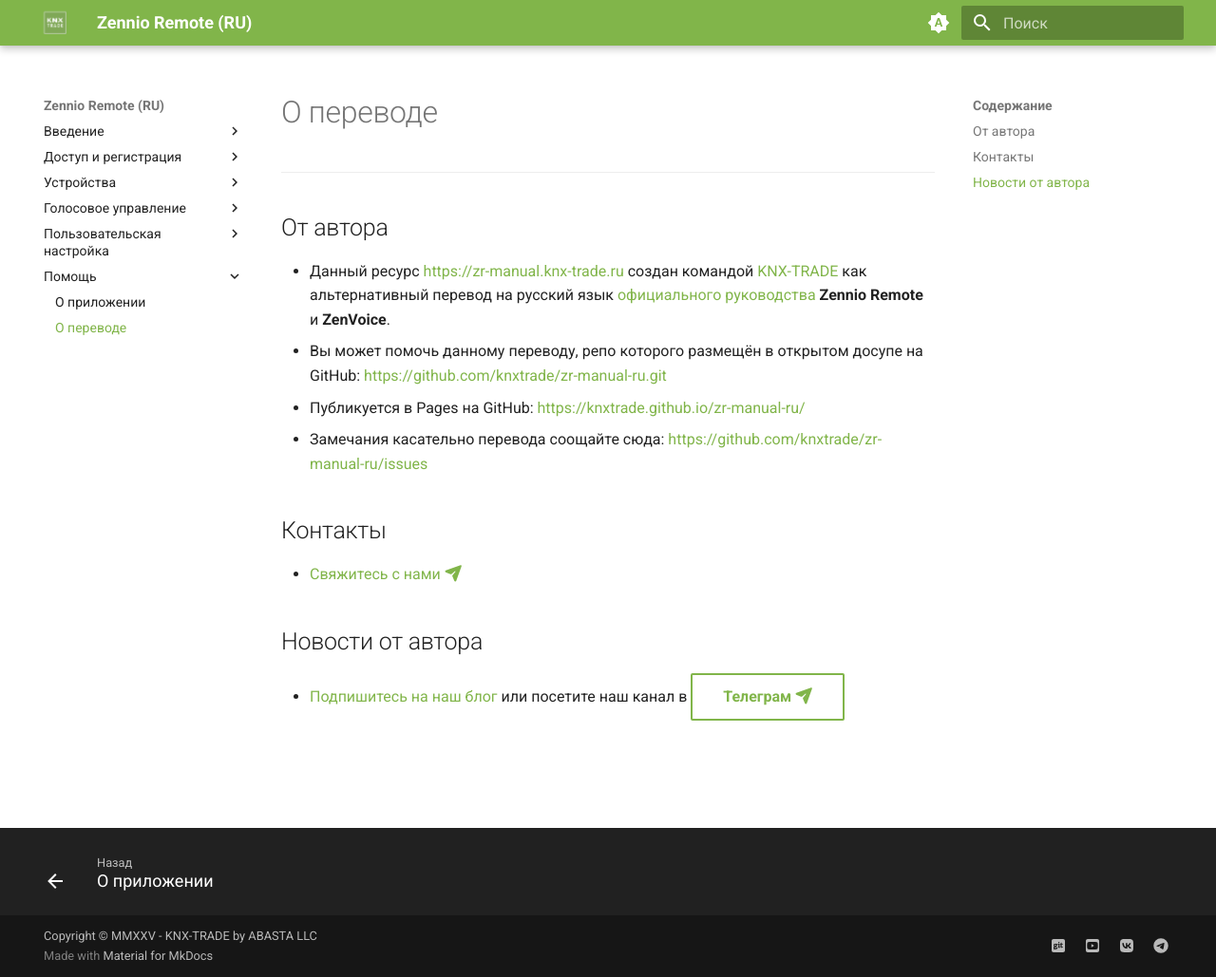
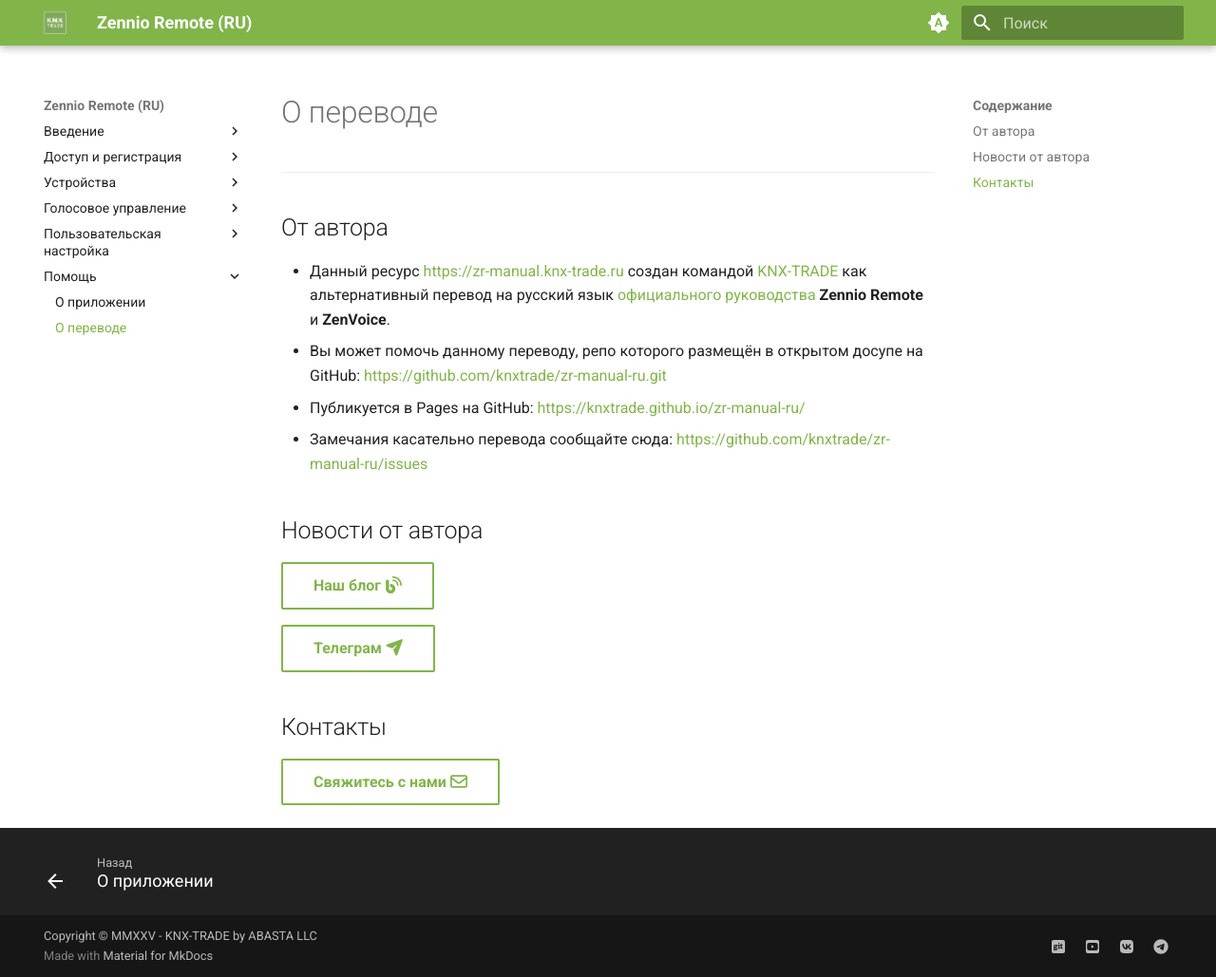
Before and after one commit to knxtrade/zr-manual-ru, an MkDocs documentation site: the page built from docs/help/translation.md, in a window 1280 px wide and 1029 px high. Shown: the whole window at 95% size. Built offline with MkDocs 1.6.1 and Material for MkDocs 9.7.7, drawn with Linux system fonts in a browser that asks for light colours; comment, search, counter and statistics services are not loaded.

Commit message:
(редакция) о переводе

```diff
--- a/docs/help/translation.md
+++ b/docs/help/translation.md
@@ -7,12 +7,14 @@
 - Данный ресурс [https://zr-manual.knx-trade.ru](https://zr-manual.knx-trade.ru) создан командой [KNX-TRADE](https://knx-trade.ru) как альтернативный перевод на русский язык [официального руководства](https://web.zennioremote.com/assets/zr-manual/) **Zennio Remote** и **ZenVoice**.
 - Вы может помочь данному переводу, репо которого размещён в открытом досупе на GitHub: [https://github.com/knxtrade/zr-manual-ru.git](https://github.com/knxtrade/zr-manual-ru.git)
 - Публикуется в Pages на GitHub: [https://knxtrade.github.io/zr-manual-ru/](https://knxtrade.github.io/zr-manual-ru/)
-- Замечания касательно перевода соощайте сюда: [https://github.com/knxtrade/zr-manual-ru/issues](https://github.com/knxtrade/zr-manual-ru/issues)
+- Замечания касательно перевода сообщайте сюда: [https://github.com/knxtrade/zr-manual-ru/issues](https://github.com/knxtrade/zr-manual-ru/issues)
+
+## Новости от автора
+
+[Наш блог :fontawesome-solid-blog:](https://knx-trade.ru/blog/news/alisa-vklyuchi-svet.html){ .md-button }
+
+[Телеграм :fontawesome-solid-paper-plane:](https://t.me/knxtrade_news){ .md-button }
 
 ## Контакты
 
-- [Свяжитесь с нами :fontawesome-solid-paper-plane:](https://abasta.ru/contactus)
-
-## Новости от автора
-
-- [Подпишитесь на наш блог](https://knx-trade.ru/blog/news/alisa-vklyuchi-svet.html) или посетите наш канал в [Телеграм :fontawesome-solid-paper-plane:](https://t.me/knxtrade_news){ .md-button }
+[Свяжитесь с нами :fontawesome-regular-envelope:](https://abasta.ru/contactus){ .md-button }
```
